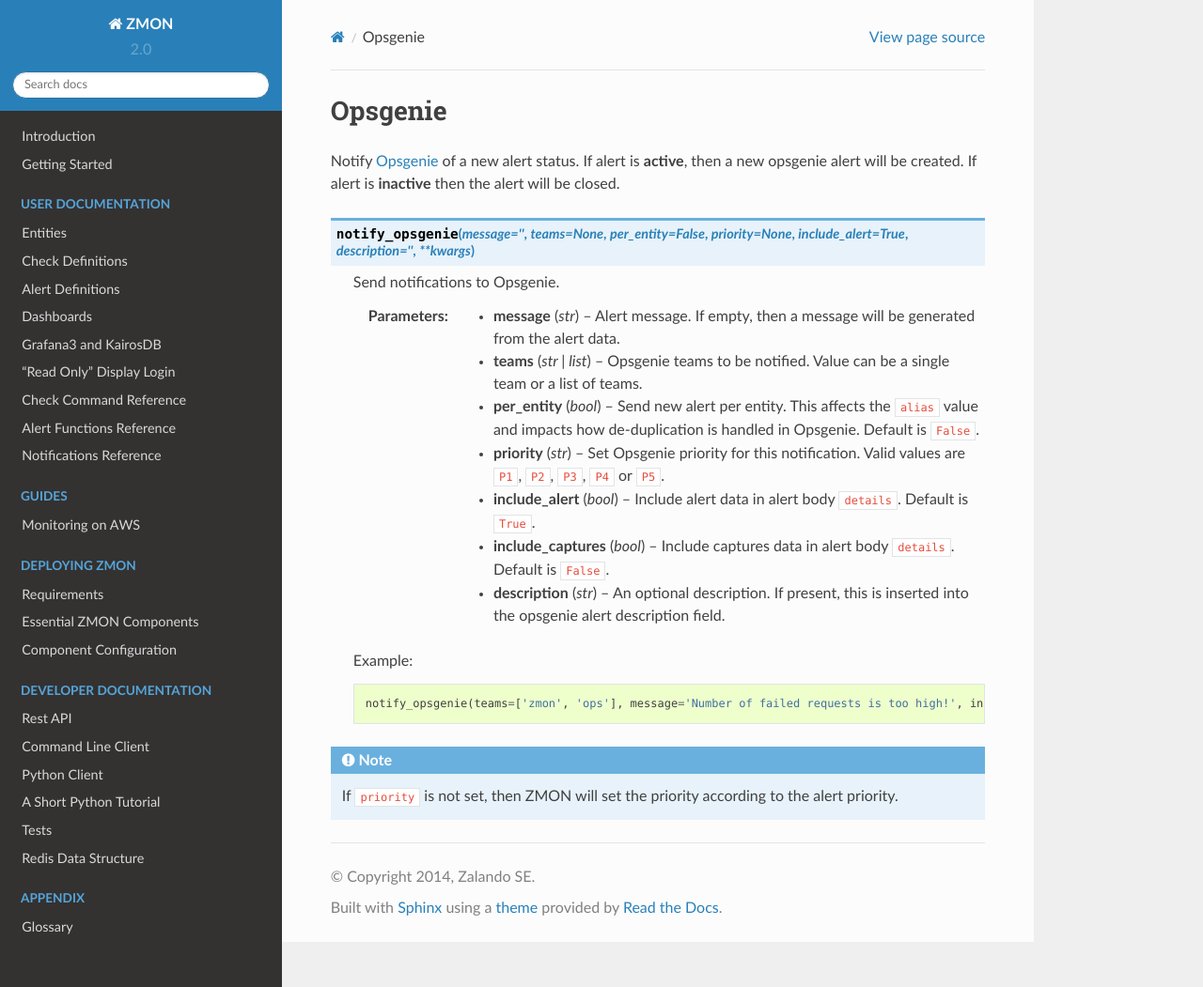
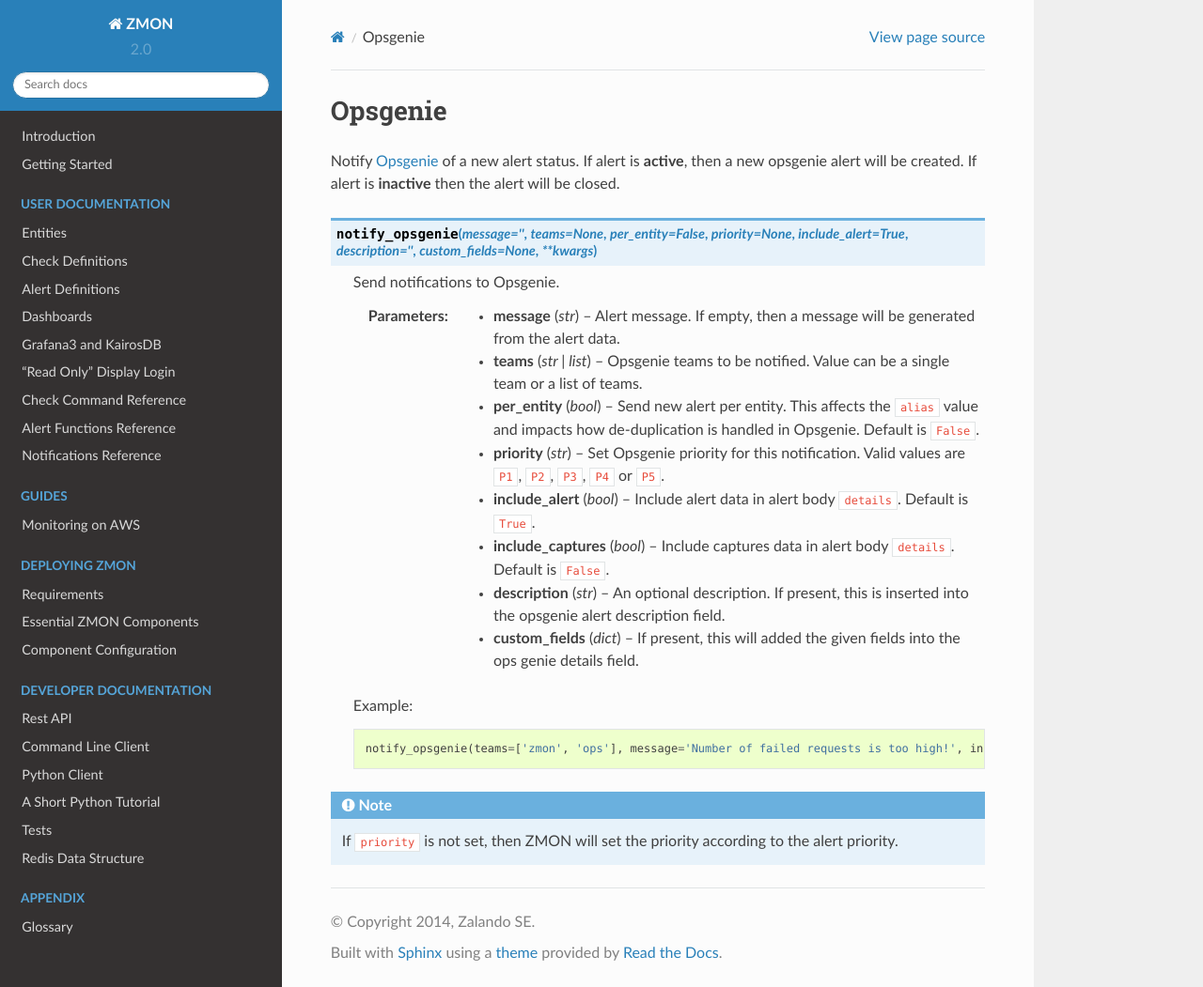
Before and after one commit to zalando-zmon/zmon-docs, a Sphinx documentation site: the page built from docs/user/notifications/opsgenie.rst, in a window 1280 px wide and 1051 px high. Shown: the whole window at 94% size. Built offline with Sphinx 7.4.7 and the Read the Docs theme 2.0.0, drawn with Linux system fonts in a browser that asks for light colours.

Commit message:
added custom_fields to OpsGenie docs

```diff
--- a/docs/user/notifications/opsgenie.rst
+++ b/docs/user/notifications/opsgenie.rst
@@ -4,7 +4,7 @@
 Notify `Opsgenie <https://www.opsgenie.com/>`_ of a new alert status. If alert is **active**, then a new opsgenie alert will be created. If alert is **inactive** then the alert will be closed.
 
 
-.. py:function:: notify_opsgenie(message='', teams=None, per_entity=False, priority=None, include_alert=True, description='', **kwargs)
+.. py:function:: notify_opsgenie(message='', teams=None, per_entity=False, priority=None, include_alert=True, description='', custom_fields=None, **kwargs)
 
     Send notifications to Opsgenie.
 
@@ -29,6 +29,9 @@
     :param description: An optional description. If present, this is inserted into the opsgenie alert description field.
     :type description: str
 
+    :param custom_fields: If present, this will added the given fields into the ops genie details field.
+    :type custom_fields: dict
+
 
     Example:
 
```
